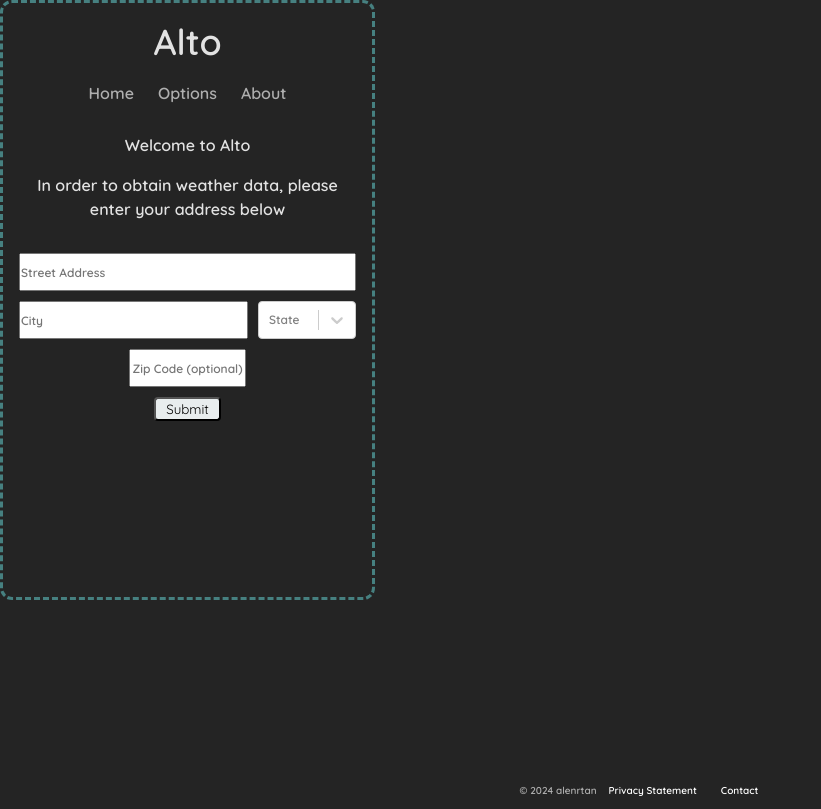
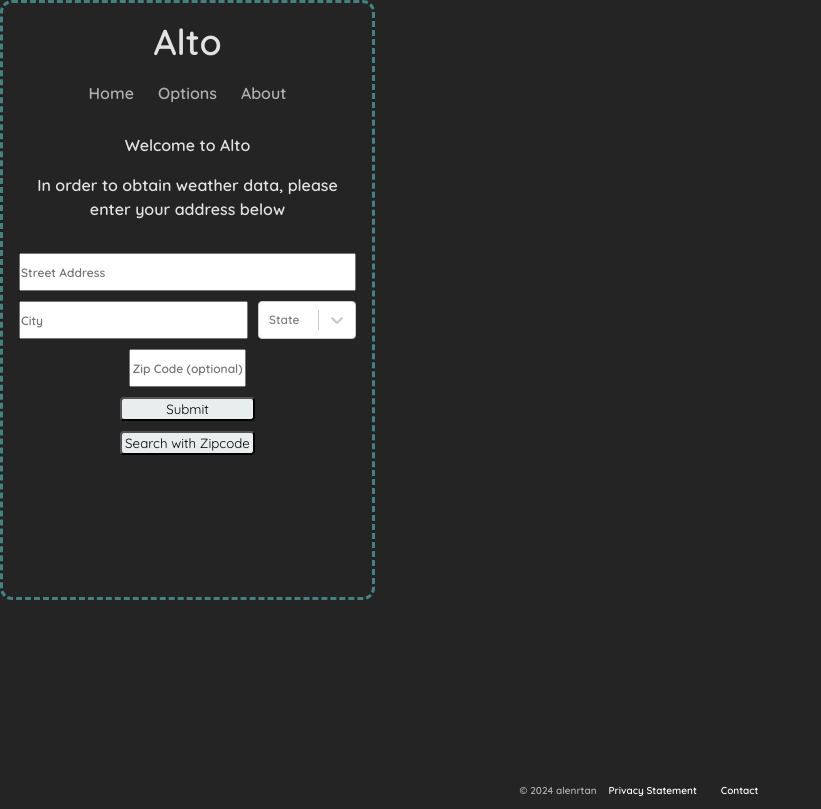
Before and after one commit to alenrtan/Alto, a React (Vite) app: page / in a window 1280 px wide. Shown: the whole page, without its empty margins (0-821 px from the left). Built offline with nearby package versions, Linux system fonts and the light colour scheme.

Commit message:
address form updates

```diff
--- a/src/components/AddressForm.jsx
+++ b/src/components/AddressForm.jsx
@@ -5,6 +5,7 @@ import '../styles/form.css'
 
 // list of states - taken from https://gist.github.com/NickFoden/2fdb2d7941bb166dd39c2b90910dc066
 const states = [
+    { value: null, label: "State"},
     { value: "AL", label: "AL" },
     { value: "AK", label: "AK" },
     { value: "AZ", label: "AZ" },
@@ -61,6 +62,7 @@ const states = [
 ];
 
 const AddressForm = ({onSubmit}) => {
+    // state for using all fields, with zip optional
     const[addressData, setAddressData] = useState({
         street: "",
         city: "",
@@ -68,10 +70,22 @@ const AddressForm = ({onSubmit}) => {
         zip: ""
     });
 
+    // state for using only zipcode to locate address
+    const[useZipcodeOnly, setUseZipcodeOnly] = useState(false); // default should be form
+
     const handleSubmit = (e) => {
         e.preventDefault();
         if (onSubmit){
             onSubmit(addressData);
+        }
+    }
+
+    const handleZipcodeSubmit = (e) => {
+        e.preventDefault();
+        if (onSubmit && addressData.zip.length === 5){
+            onSubmit(addressData.zip)
+        }else{
+            alert("Please enter a valid 5-digit zipcode")
         }
     }
 
@@ -86,6 +100,10 @@ const AddressForm = ({onSubmit}) => {
         setAddressData((prevData) => ({
             ...prevData, state: selectedState.value
         }))
+    }
+
+    const toggleZipcodeSearch = () => {
+        setUseZipcodeOnly((prev) => !prev)
     }
 
     // for react-select state-dropdown
@@ -110,18 +128,37 @@ const AddressForm = ({onSubmit}) => {
 
     // actual form
     return (
-        <form onSubmit={handleSubmit} className="address-form">
-            <input className="street" type="text" name="street" placeholder="Street Address" value={addressData.street} onChange={handleChange} style={{height: '38px', fontSize: '12px', fontWeight: '600'}} required />
+        <form onSubmit={useZipcodeOnly ? handleZipcodeSubmit : handleSubmit} className="address-form">
+            {
+                useZipcodeOnly ? (
+                    // single field for zipcode
+                    <input
+                        className="zip"
+                        type="text"
+                        name="zip"
+                        placeholder="Enter Zip Code"
+                        value={addressData.zip}
+                        onChange={handleChange}
+                        required
+                    />
+                ) : (
+                    <>
+                        <input className="street" type="text" name="street" placeholder="Street Address" value={addressData.street} onChange={handleChange} style={{ height: '38px', fontSize: '12px', fontWeight: '600' }} required />
                             <div className="city-state-container">
                                 <input className="city" type="text" name="city" placeholder="City" value={addressData.city} onChange={handleChange} required />
-                <Select className="states" styles={dropdownStyles} options={states} onChange={handleStateChange} placeholder="State" required/>
+                                <Select className="states" styles={dropdownStyles} options={states} onChange={handleStateChange} placeholder="State" required />
                             </div>
                             <div className="zipcode-container">
                                 <input className="zip" type="text" name="zip" placeholder="Zip Code (optional)" value={addressData.zip} onChange={handleChange} />
                         </div>
-            <button type="submit">Submit</button>
-        </form>
+                    </>
                 )
             }
 
+            <button type="submit">{useZipcodeOnly ? "Search" : "Submit"}</button>
+            <button type='button' onClick={toggleZipcodeSearch}>{useZipcodeOnly ? "Search with Address" : "Search with Zipcode"}</button>
+        </form>
+    )
+} // end AddressForm
+
 export default AddressForm;
--- a/src/styles/form.css
+++ b/src/styles/form.css
@@ -38,7 +38,7 @@
 
 button{
     align-self: center;
-    width: 20%;
+    width: 40%;
     height: 24px;
     background-color: #e8edee;
     border-radius: 4px;
```
Lines whose indentation alone changed are shown as unchanged.
